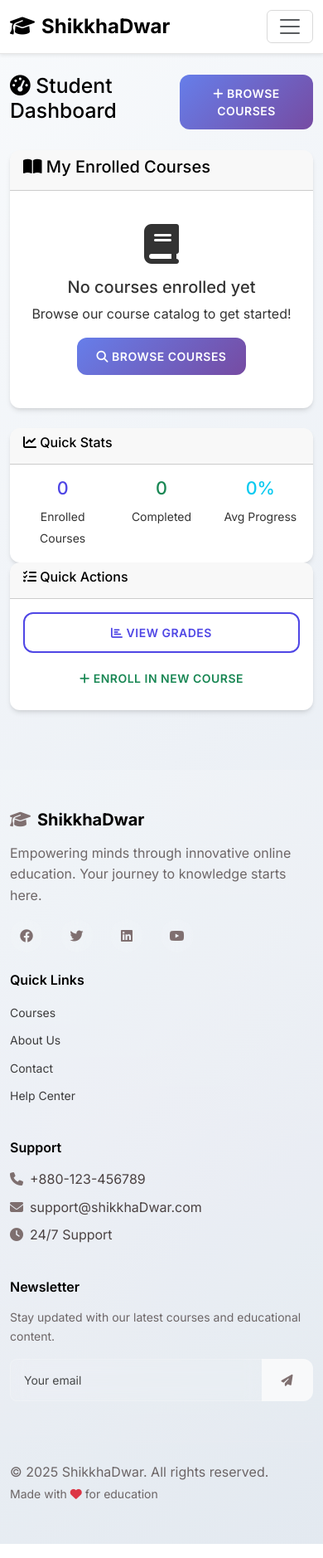
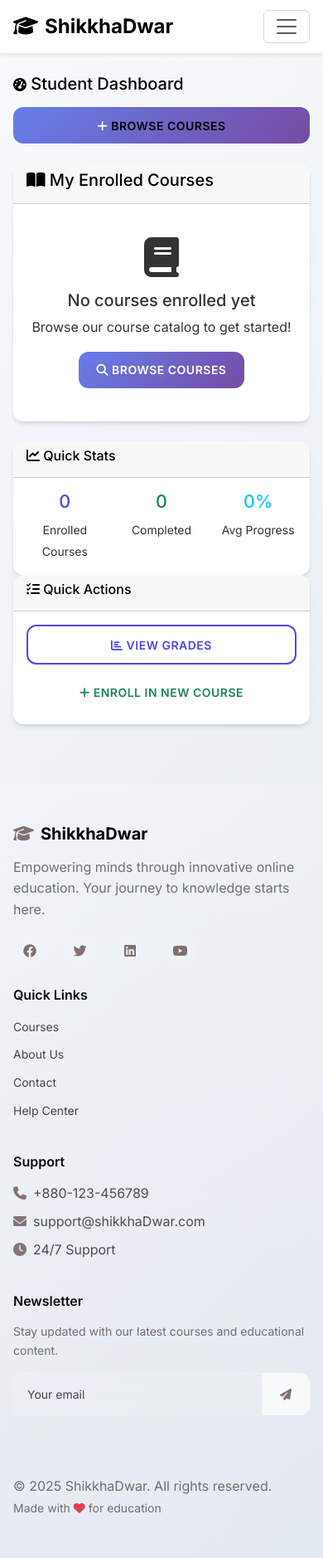
Before and after one commit to nihal-kabir/ShikkhaDwar, a Flask app: page /student/dashboard in a window 390 px wide. Shown: the whole page at 83% size. Run offline with Flask 3, Linux system fonts and the light colour scheme; the visitor is signed in with stand-in values (Sample User, id 1); data that the repository does not hold is empty; some libraries are stand-ins or nearby versions.

Commit message:
full-width

```diff
--- a/static/css/style.css
+++ b/static/css/style.css
@@ -30,6 +30,29 @@ body {
     font-family: 'Inter', 'Segoe UI', Tahoma, Geneva, Verdana, sans-serif;
     line-height: 1.6;
     color: #000000;
+}
+
+/* Full-width container support */
+.container-fluid {
+    max-width: 100%;
+    padding-left: 2rem;
+    padding-right: 2rem;
+}
+
+/* Adjust for very large screens */
+@media (min-width: 1400px) {
+    .container-fluid {
+        padding-left: 3rem;
+        padding-right: 3rem;
+    }
+}
+
+/* Adjust for small screens */
+@media (max-width: 768px) {
+    .container-fluid {
+        padding-left: 1rem;
+        padding-right: 1rem;
+    }
 }
 
 /* Ensure text readability */
@@ -112,6 +135,26 @@ p, span, div, li {
     border-bottom: 1px solid rgba(0, 0, 0, 0.1);
     box-shadow: var(--shadow-sm);
     transition: var(--transition);
+}
+
+/* Navbar container-fluid padding */
+.navbar .container-fluid {
+    padding-left: 2rem;
+    padding-right: 2rem;
+}
+
+@media (min-width: 1400px) {
+    .navbar .container-fluid {
+        padding-left: 3rem;
+        padding-right: 3rem;
+    }
+}
+
+@media (max-width: 768px) {
+    .navbar .container-fluid {
+        padding-left: 1rem;
+        padding-right: 1rem;
+    }
 }
 
 .navbar-brand {
@@ -455,6 +498,26 @@ progress::-moz-progress-bar {
     position: relative;
     overflow: hidden;
     color: white;
+}
+
+/* Footer container-fluid padding */
+.modern-footer .container-fluid {
+    padding-left: 2rem;
+    padding-right: 2rem;
+}
+
+@media (min-width: 1400px) {
+    .modern-footer .container-fluid {
+        padding-left: 3rem;
+        padding-right: 3rem;
+    }
+}
+
+@media (max-width: 768px) {
+    .modern-footer .container-fluid {
+        padding-left: 1rem;
+        padding-right: 1rem;
+    }
 }
 
 .modern-footer::before {
@@ -1052,6 +1115,134 @@ progress::-moz-progress-bar {
     color: var(--secondary-color);
 }
 
+/* Responsive Button Optimizations */
+@media (max-width: 576px) {
+    /* Reduce button padding on extra small screens */
+    .btn {
+        padding: 0.625rem 1rem;
+        font-size: 0.8125rem;
+    }
+
+    .btn-sm {
+        padding: 0.375rem 0.75rem;
+        font-size: 0.75rem;
+    }
+
+    /* Make header buttons stack properly */
+    .dashboard-header {
+        flex-direction: column !important;
+        align-items: flex-start !important;
+        gap: 1rem;
+    }
+
+    .dashboard-header h2 {
+        font-size: 1.5rem;
+        margin-bottom: 0 !important;
+    }
+
+    .dashboard-header .btn,
+    .dashboard-header > div {
+        width: 100%;
+    }
+
+    .dashboard-header .btn {
+        text-align: center;
+        justify-content: center;
+    }
+
+    /* Course card action buttons - improve layout */
+    .course-actions {
+        gap: 0.5rem !important;
+        flex-wrap: nowrap;
+    }
+
+    .course-actions.mb-2 {
+        margin-bottom: 0.5rem !important;
+    }
+
+    /* Ensure flex-grow buttons work properly */
+    .btn.flex-grow-1 {
+        min-width: 0;
+        flex: 1 1 auto;
+    }
+
+    .btn.flex-shrink-0 {
+        flex-shrink: 0;
+    }
+
+    /* Optimize button text visibility */
+    .btn-sm .fas,
+    .btn-sm .fab {
+        margin-right: 0.25rem;
+    }
+
+    /* Hide button text on very small screens, keep icons */
+    .btn-text-short {
+        display: none;
+    }
+
+    /* Full width buttons in cards for better touch targets */
+    .card .btn-sm {
+        white-space: nowrap;
+    }
+
+    /* Quick Actions buttons */
+    .d-grid.gap-2 {
+        gap: 0.75rem !important;
+    }
+
+    /* Stats cards - adjust layout */
+    .stats-card {
+        margin-bottom: 1rem;
+    }
+
+    .stats-number {
+        font-size: 2rem;
+    }
+
+    .stats-label {
+        font-size: 0.8rem;
+    }
+
+    /* Improve touch targets for mobile */
+    .btn {
+        min-height: 44px;
+    }
+
+    .btn-sm {
+        min-height: 38px;
+    }
+}
+
+/* Extra small screens - hide some button text */
+@media (max-width: 400px) {
+    /* On very small screens, hide text for secondary buttons */
+    .btn-info .btn-text-short,
+    .btn-success .btn-text-short {
+        display: none;
+    }
+
+    /* Reduce header title size */
+    .dashboard-header h2 {
+        font-size: 1.25rem;
+    }
+
+    .dashboard-header h2 .fas {
+        font-size: 1rem;
+    }
+
+    /* Make buttons more compact */
+    .btn {
+        padding: 0.5rem 0.875rem;
+        font-size: 0.75rem;
+    }
+
+    .btn-sm {
+        padding: 0.375rem 0.625rem;
+        font-size: 0.7rem;
+    }
+}
+
 @media (max-width: 768px) {
     .hero-section {
         text-align: center;
@@ -1085,6 +1276,25 @@ progress::-moz-progress-bar {
         margin: 0 -0.5rem;
         padding: 1rem 0.5rem;
     }
+
+    /* Tablet optimizations */
+    .btn {
+        padding: 0.65rem 1.25rem;
+        font-size: 0.85rem;
+    }
+
+    /* Improve button spacing in course cards */
+    .card .d-flex.gap-1 {
+        gap: 0.5rem !important;
+    }
+}
+
+@media (max-width: 992px) {
+    /* Medium screens - adjust button sizes slightly */
+    .btn {
+        padding: 0.7rem 1.35rem;
+        font-size: 0.875rem;
+    }
 }
 
 /* Animation for loading states */
--- a/templates/assessments/gradebook.html
+++ b/templates/assessments/gradebook.html
@@ -2,9 +2,10 @@
 
 {% block title %}Gradebook{% endblock %}
 
+{% block container_class %}container-fluid{% endblock %}
+
 {% block content %}
-<div class="container-fluid">
-    <div class="row">
+<div class="row">
         <div class="col-12">
             <div class="card">
                 <div class="card-header">
@@ -182,7 +183,6 @@
                 </div>
             </div>
         </div>
-    </div>
 </div>
 
 <style>
--- a/templates/base.html
+++ b/templates/base.html
@@ -11,7 +11,7 @@
 </head>
 <body>
     <nav class="navbar navbar-expand-lg navbar-light bg-white shadow-sm sticky-top">
-        <div class="container">
+        <div class="container-fluid">
             <a class="navbar-brand d-flex align-items-center" href="{{ url_for('index') }}">
                 <div class="brand-logo me-2">
                     <i class="fas fa-graduation-cap"></i>
@@ -83,7 +83,7 @@
     </nav>
 
     <main class="main-content">
-        <div class="container py-4">
+        <div class="{% block container_class %}container{% endblock %} py-4">
             {% with messages = get_flashed_messages(with_categories=true) %}
                 {% if messages %}
                     <div class="alerts-container mb-4">
@@ -115,7 +115,7 @@
     </main>
 
     <footer class="modern-footer bg-gradient text-light mt-5">
-        <div class="container py-5">
+        <div class="container-fluid py-5">
             <div class="row">
                 <div class="col-lg-4 col-md-6 mb-4">
                     <div class="footer-brand mb-3">
--- a/templates/courses/catalog.html
+++ b/templates/courses/catalog.html
@@ -1,6 +1,8 @@
 {% extends "base.html" %}
 
 {% block title %}Course Catalog - ShikkhaDwar{% endblock %}
+
+{% block container_class %}container-fluid{% endblock %}
 
 {% block content %}
 <div class="d-flex justify-content-between align-items-center mb-4">
--- a/templates/courses/detail.html
+++ b/templates/courses/detail.html
@@ -1,6 +1,8 @@
 {% extends "base.html" %}
 
 {% block title %}{{ course.title }} - ShikkhaDwar{% endblock %}
+
+{% block container_class %}container-fluid{% endblock %}
 
 {% block scripts %}
 <script>
--- a/templates/index.html
+++ b/templates/index.html
@@ -1,6 +1,8 @@
 {% extends "base.html" %}
 
 {% block title %}Home - ShikkhaDwar{% endblock %}
+
+{% block container_class %}container-fluid{% endblock %}
 
 {% block content %}
 <div class="hero-section bg-primary text-white rounded p-5 mb-5">
--- a/templates/instructor/analytics.html
+++ b/templates/instructor/analytics.html
@@ -2,9 +2,10 @@
 
 {% block title %}Course Analytics - {{ course.title }}{% endblock %}
 
+{% block container_class %}container-fluid{% endblock %}
+
 {% block content %}
-<div class="container-fluid">
-    <div class="row">
+<div class="row">
         <div class="col-md-12">
             <div class="d-flex justify-content-between align-items-center mb-4">
                 <h2><i class="fas fa-chart-bar"></i> Course Analytics</h2>
@@ -164,6 +165,5 @@
                 </div>
             </div>
         </div>
-    </div>
 </div>
 {% endblock %}
--- a/templates/instructor/course_analytics.html
+++ b/templates/instructor/course_analytics.html
@@ -2,9 +2,10 @@
 
 {% block title %}Course Analytics - {{ course.title }}{% endblock %}
 
+{% block container_class %}container-fluid{% endblock %}
+
 {% block content %}
-<div class="container-fluid">
-    <div class="row">
+<div class="row">
         <div class="col-md-12">
             <div class="d-flex justify-content-between align-items-center mb-4">
                 <h2><i class="fas fa-chart-line"></i> Course Analytics</h2>
@@ -282,7 +283,6 @@
                 </div>
             </div>
         </div>
-    </div>
 </div>
 
 <style>
--- a/templates/instructor/course_grades.html
+++ b/templates/instructor/course_grades.html
@@ -2,9 +2,10 @@
 
 {% block title %}Student Grades - {{ course.title }}{% endblock %}
 
+{% block container_class %}container-fluid{% endblock %}
+
 {% block content %}
-<div class="container-fluid">
-    <div class="row mb-4">
+<div class="row mb-4">
         <div class="col-md-12">
             <div class="d-flex justify-content-between align-items-center">
                 <h2><i class="fas fa-chart-line"></i> Student Grades - {{ course.title }}</h2>
--- a/templates/instructor/manage_course.html
+++ b/templates/instructor/manage_course.html
@@ -1,6 +1,8 @@
 {% extends "base.html" %}
 
 {% block title %}Manage Course - ShikkhaDwar{% endblock %}
+
+{% block container_class %}container-fluid{% endblock %}
 
 {% block content %}
 <div class="d-flex justify-content-between align-items-center mb-4">
--- a/templates/instructor/manage_quiz.html
+++ b/templates/instructor/manage_quiz.html
@@ -2,9 +2,10 @@
 
 {% block title %}Manage Quiz - {{ quiz.title }}{% endblock %}
 
+{% block container_class %}container-fluid{% endblock %}
+
 {% block content %}
-<div class="container-fluid">
-    <div class="row">
+<div class="row">
         <div class="col-md-12">
             <div class="d-flex justify-content-between align-items-center mb-4">
                 <h2><i class="fas fa-question-circle"></i> Manage Quiz</h2>
@@ -444,6 +445,5 @@ document.addEventListener('DOMContentLoaded', function() {
             </div>
         </div>
     </div>
-</div>
 {% endfor %}
 {% endblock %}
--- a/templates/lessons/instructor_view.html
+++ b/templates/lessons/instructor_view.html
@@ -1,6 +1,8 @@
 {% extends "base.html" %}
 
 {% block title %}{{ lesson.title }} - Instructor View{% endblock %}
+
+{% block container_class %}container-fluid{% endblock %}
 
 {% block content %}
 <div class="row">
--- a/templates/lessons/view.html
+++ b/templates/lessons/view.html
@@ -1,6 +1,8 @@
 {% extends "base.html" %}
 
 {% block title %}{{ lesson.title }} - ShikkhaDwar{% endblock %}
+
+{% block container_class %}container-fluid{% endblock %}
 
 {% block content %}
 <div class="row">
--- a/templates/student/dashboard.html
+++ b/templates/student/dashboard.html
@@ -2,12 +2,14 @@
 
 {% block title %}Student Dashboard - ShikkhaDwar{% endblock %}
 
+{% block container_class %}container-fluid{% endblock %}
+
 {% block content %}
-<div class="d-flex justify-content-between align-items-center mb-4">
-    <h2><i class="fas fa-tachometer-alt"></i> Student Dashboard</h2>
+<div class="d-flex justify-content-between align-items-center mb-4 dashboard-header">
+    <h2 class="mb-0"><i class="fas fa-tachometer-alt"></i> Student Dashboard</h2>
     <div>
         <a href="{{ url_for('courses.course_catalog') }}" class="btn btn-primary">
-            <i class="fas fa-plus"></i> Browse Courses
+            <i class="fas fa-plus"></i> <span class="btn-text">Browse Courses</span>
         </a>
     </div>
 </div>
@@ -36,22 +38,22 @@
                                             <small class="text-muted">{{ "%.0f"|format(enrollment.progress_percentage) }}% complete</small>
                                         </div>
 
-                                        <div class="d-flex gap-1 w-100 mb-2">
+                                        <div class="d-flex gap-1 w-100 mb-2 course-actions">
                                             <a href="{{ url_for('student.view_progress', course_id=enrollment.course.id) }}"
                                                class="btn btn-sm btn-primary flex-grow-1">
-                                                <i class="fas fa-play"></i> Continue
+                                                <i class="fas fa-play"></i> <span class="btn-text">Continue</span>
                                             </a>
                                             {% if enrollment.progress_percentage == 100 %}
                                                 <a href="{{ url_for('student.download_certificate', course_id=enrollment.course.id) }}"
-                                                   class="btn btn-sm btn-success">
-                                                    <i class="fas fa-download"></i> Certificate
+                                                   class="btn btn-sm btn-success flex-shrink-0">
+                                                    <i class="fas fa-download"></i> <span class="btn-text-short">Cert</span>
                                                 </a>
                                             {% endif %}
                                         </div>
                                         <button type="button" class="btn btn-sm btn-outline-danger w-100"
                                                 data-bs-toggle="modal"
                                                 data-bs-target="#unenrollModal{{ enrollment.course.id }}">
-                                            <i class="fas fa-sign-out-alt"></i> Unenroll
+                                            <i class="fas fa-sign-out-alt"></i> <span class="btn-text">Unenroll</span>
                                         </button>
                                     </div>
                                 </div>
--- a/templates/student/grades.html
+++ b/templates/student/grades.html
@@ -1,6 +1,8 @@
 {% extends "base.html" %}
 
 {% block title %}Grades - ShikkhaDwar{% endblock %}
+
+{% block container_class %}container-fluid{% endblock %}
 
 {% block content %}
 <div class="d-flex justify-content-between align-items-center mb-4">
--- a/templates/student/progress.html
+++ b/templates/student/progress.html
@@ -1,6 +1,8 @@
 {% extends "base.html" %}
 
 {% block title %}Progress - ShikkhaDwar{% endblock %}
+
+{% block container_class %}container-fluid{% endblock %}
 
 {% block content %}
 <!-- Progress Header -->
```
Also changed, not shown: templates/instructor/dashboard.html (+9 -7 lines).
